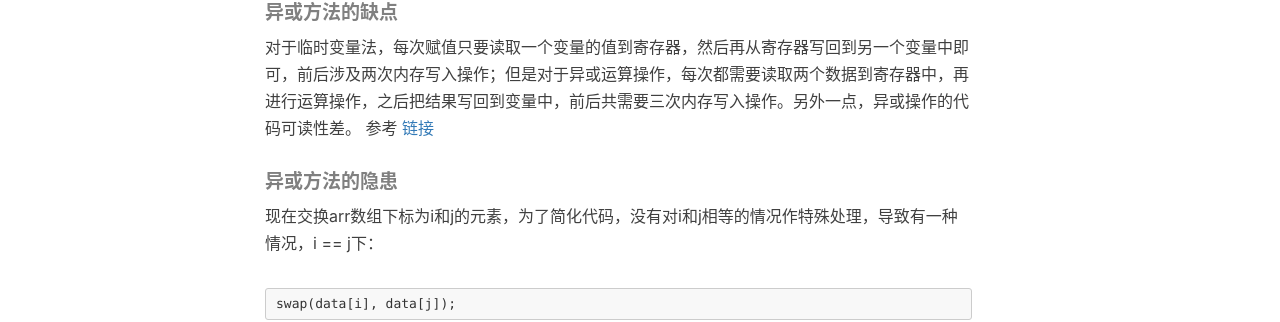
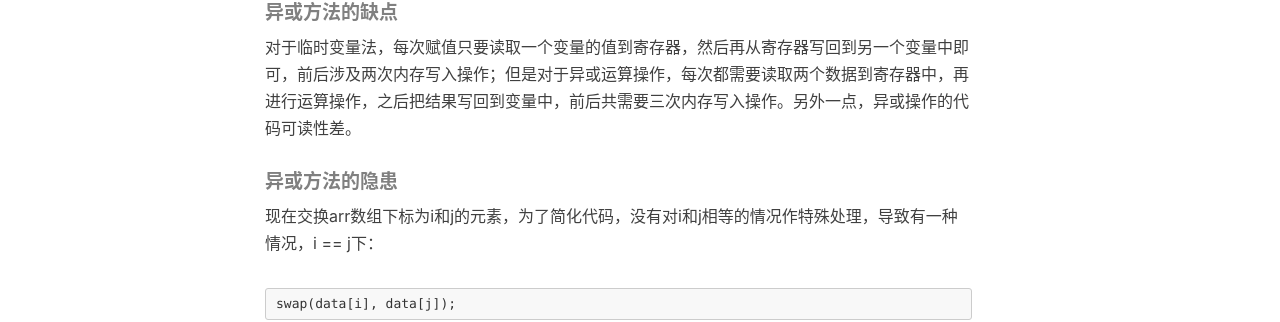
Before and after one commit to doutree/doutree.github.io, a Jekyll site: the page built from _posts/2019-05-28-交换两数方法对比.md, in a window 1280 px wide. Shown: the part 1058-1380 px from the top of the page. Built offline with Jekyll 4.4.1, drawn with Linux system fonts in a browser that asks for light colours; nearby versions of some CDN libraries; comment, search, counter and statistics services are not loaded.

Commit message:
Modify content

````diff
--- a/_posts/2019-05-28-交换两数方法对比.md
+++ b/_posts/2019-05-28-交换两数方法对比.md
@@ -31,7 +31,6 @@ void swap(int &a, int &b)
 ```
 ##### 异或方法的缺点
 对于临时变量法，每次赋值只要读取一个变量的值到寄存器，然后再从寄存器写回到另一个变量中即可，前后涉及两次内存写入操作；但是对于异或运算操作，每次都需要读取两个数据到寄存器中，再进行运算操作，之后把结果写回到变量中，前后共需要三次内存写入操作。另外一点，异或操作的代码可读性差。
-参考 [链接](https://tangxuan1023.github.io/2018/02/09/%E4%BA%A4%E6%8D%A2%E4%B8%A4%E6%95%B0%E7%9A%84%E5%80%BC/#more)
 ##### 异或方法的隐患
 现在交换arr数组下标为i和j的元素，为了简化代码，没有对i和j相等的情况作特殊处理，导致有一种情况，i == j下：
 ```c
````
